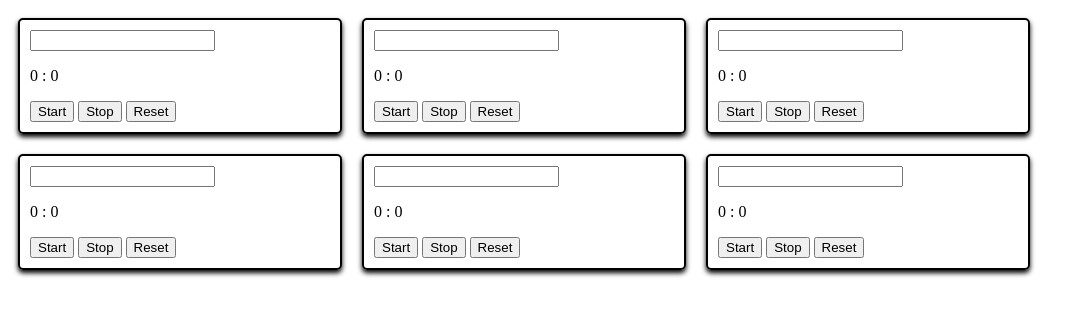
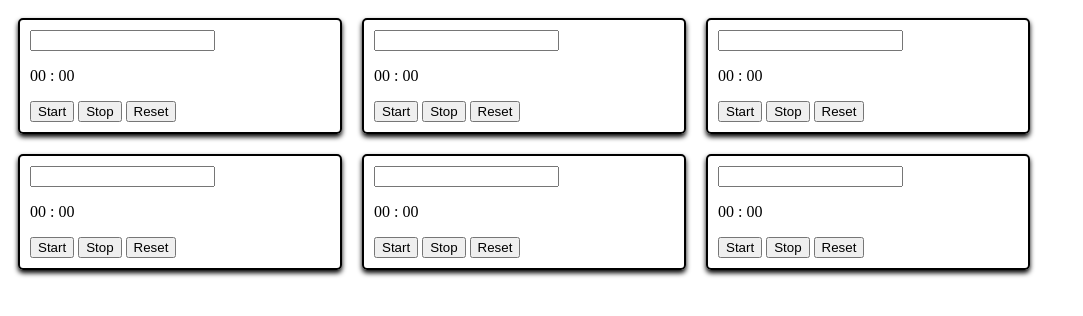
Before and after one commit to Beebarnes/multiTimer, a plain HTML site: page index.html in a window 1280 px wide. Shown: the whole page, without its empty margins (0-1083 px from the left). Drawn offline with nearby package versions, Linux system fonts and the light colour scheme.

Commit message:
Update index.html

```diff
--- a/index.html
+++ b/index.html
@@ -50,7 +50,7 @@
         template: `
             <div v-bind:class="[currentMinute > 24 ? 'yellow' : '']">
               <input/>
-              <p>{{ currentMinute}} : {{currentSecond}} </p>
+              <p>{{ currentMinute < 10 ? '0' + currentMinute : currentMinute}} : {{currentSecond < 10 ? '0' + currentSecond: currentSecond}} </p>
               <button @click="startTimer" id="start">Start</button>
               <button @click="stopTimer" id="stop">Stop</button>
               <button @click="resetTimer" id="stop">Reset</button>
```
